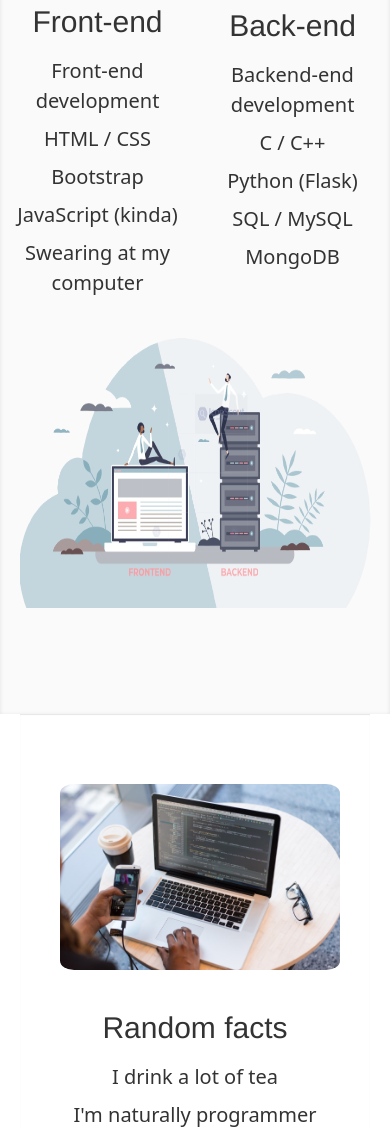
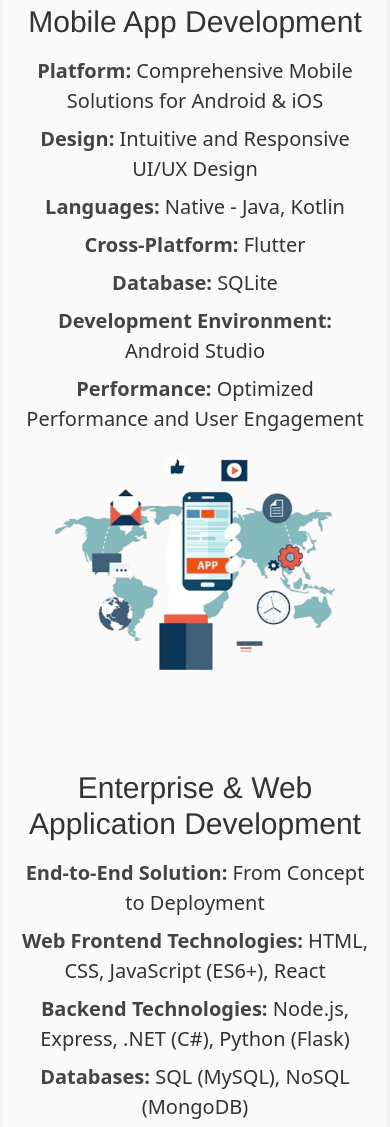
Before and after one commit to aziz6292/Abdulaziz, a plain HTML site: page index.html in a window 390 px wide. Shown: the part 1218-2345 px from the top of the page. Drawn offline with Linux system fonts and the light colour scheme.

Commit message:
Development

```diff
--- a/css/style.css
+++ b/css/style.css
@@ -598,33 +598,45 @@ section.dark {
   -moz-box-shadow: inset 0px 1px 4px 0px rgba(0, 0, 0, 0.1);
   box-shadow: inset 0px 1px 4px 0px rgba(0, 0, 0, 0.1);
 }
-section.front-back{
+
+section.developer{
   margin: auto;
   background: #fafafa;
   padding: 10rem 15rem;
   -webkit-box-shadow: inset 0px 1px 4px 0px rgba(0, 0, 0, 0.1);
   -moz-box-shadow: inset 0px 1px 4px 0px rgba(0, 0, 0, 0.1);
   box-shadow: inset 0px 1px 4px 0px rgba(0, 0, 0, 0.1);
-}
-
-.img-developer {
-  width: 30%;
+  display: flex;
+  flex-direction: column-reverse;
+}
+
+.app{
+  display: flex;
+  margin-top: 50px;
+}
+
+.web{
+  display: flex;
+  margin-bottom: 50px;
+}
+.web-text{
   margin-right: 50px;
-
-}
+}
+
+.app-img{
+  margin-right: 100px;
+}
+
+
+
+
 
 .img-dev {
+  margin-top: 50px;
   width: 400px;
   height: 270px;
 }
-.front-end {
-  width: 30%;
-  margin-right: 100px;
-}
-.back-end {
-  width: 30%;
-  margin-left: 150px;
-}
+
 
 section.light {
   -webkit-box-shadow: inset 0px 1px 1px 0px rgba(0, 0, 0, 0.1);
@@ -1589,36 +1601,44 @@ section.dark {
   box-shadow: inset 0px 1px 4px 0px rgba(0, 0, 0, 0.1);
 }
 
-.img-developer {
-  width: 30%;
-  position: relative;
-  top: 90px;
+
+
+section.developer{
+  margin: auto;
+  background: #fafafa;
+  padding:0;
+  padding-top: 4rem;
+  -webkit-box-shadow: inset 0px 1px 4px 0px rgba(0, 0, 0, 0.1);
+  -moz-box-shadow: inset 0px 1px 4px 0px rgba(0, 0, 0, 0.1);
+  box-shadow: inset 0px 1px 4px 0px rgba(0, 0, 0, 0.1);
+  display: block;
+}
+
+.app{
+  display: flex;
+  flex-direction: column-reverse;
+  margin: 50px 20px;
+  margin-bottom: 100px;
+}
+
+.web{
+  display: block;
+  margin: 50px 20px;
   margin-bottom: 0px;
 }
-.img-dev {
-  width: 300%;
-  height: 270px;
-  margin: 20px;
-  margin-bottom: 0px;
-}
-.front-end {
-  width: 50%;
-  position: relative;
-  top: 90px;
-  margin-bottom: 0px;
-
-}
-.back-end {
-  width: 50%;
-  position: relative;
-  bottom: 510px;
-  left: 0px;
-  margin-left: 50%;
-  margin-bottom: 0px;
-}
-section.front-back{
-  height: 800px;
-  padding: 0;
+.web-text{
+  margin-right: 0px;
+}
+
+.app-img{
+  margin-right: 0px;
+}
+.app-inner-img{
+  width: 80%;
+}
+.img-dev{
+  width: 320px;
+  padding-top: 40px;
 }
 
 section.light {
@@ -2010,6 +2030,10 @@ section.story {
 
 }
 
+section.skill{
+  width : 90%;
+  margin-right: 20px;
+}
 .skill .left {
   flex: auto;
   text-align: center;
--- a/index.html
+++ b/index.html
@@ -154,18 +154,55 @@
           </div>
             <!-- Add more carousel images as needed -->
           </div>
-        </section>
-        <section class="front-back">
-          <div class="front-end">
-            <h2>Front-end</h2>
+        </section >
+        <section class="developer">
+        <div class = "app">
+          <div class="app-img">
+            <img class="app-inner-img"
+              src="images/app.png"
+              alt="app part"
+            />
+          </div>
+          <div class = "app-text">
+            <h2>Mobile App Development</h2>
             <ul class="ul">
-              <li>Front-end development</li>
-              <li>HTML / CSS</li>
-              <li>Bootstrap</li>
-              <li>JavaScript (kinda)</li>
-              <li>Swearing at my computer</li>
+              <li>
+                <strong>Platform:</strong> Comprehensive Mobile Solutions for Android & iOS
+              </li>
+              <li>
+                <strong>Design:</strong> Intuitive and Responsive UI/UX Design
+              </li>
+              <li>
+                <strong>Languages:</strong> Native - Java, Kotlin
+              </li>
+              <li>
+                <strong>Cross-Platform:</strong> Flutter
+              </li>
+              <li>
+                <strong>Database:</strong> SQLite
+              </li>
+              <li>
+                <strong>Development Environment:</strong> Android Studio
+              </li>
+              <li>
+                <strong>Performance:</strong> Optimized Performance and User Engagement
+              </li>
             </ul>
           </div>
+        </div>
+        <div class = "web">
+          <div class="web-text">
+            <h2>Enterprise & Web Application Development</h2>
+            <ul class="ul">
+              <li><strong>End-to-End Solution:</strong> From Concept to Deployment</li>
+              <li><strong>Web Frontend Technologies:</strong> HTML, CSS, JavaScript (ES6+), React</li>
+              <li><strong>Backend Technologies:</strong> Node.js, Express, .NET (C#), Python (Flask)</li>
+              <li><strong>Databases:</strong> SQL (MySQL), NoSQL (MongoDB)</li>
+              <li><strong>Responsive Design:</strong> Optimal User Experience</li>
+            </ul>
+          </div>
+
+
           <div class="img-developer">
             <img
               class="img-dev"
@@ -173,18 +210,8 @@
               alt="part Back End Developer, part Front End Developer"
             />
           </div>
-          <div class="back-end">
-            <h2>Back-end</h2>
-            <ul class="ul">
-              <li>Backend-end development</li>
-              <li>C / C++</li>
-              <li>Python (Flask)</li>
-              <li>SQL / MySQL</li>
-              <li>MongoDB</li>
-            </ul>
-          </div>
+        </div>
         </section>
-
         <section class="random">
           <div id="img-1" class="img-random">
             <img
```
Also changed, not shown: about.html (+45 -17 lines), images/app.png (added).
